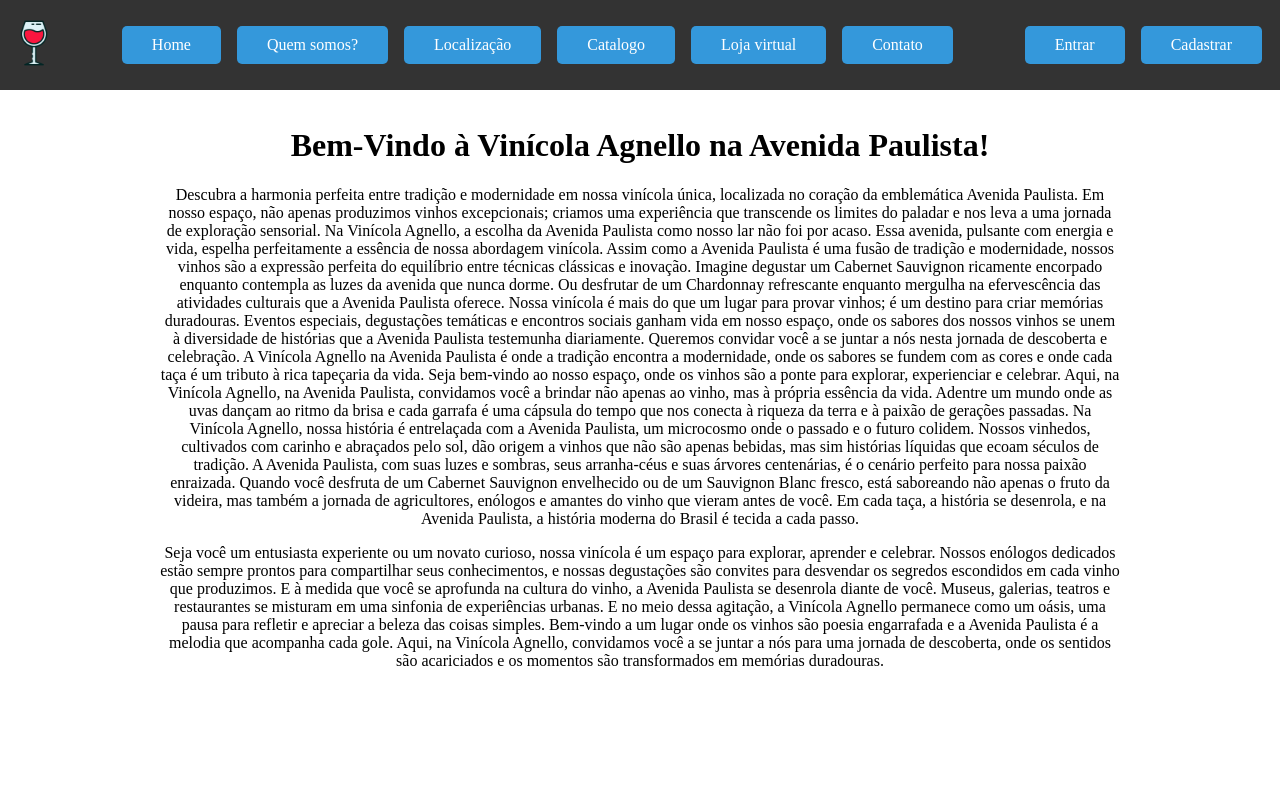
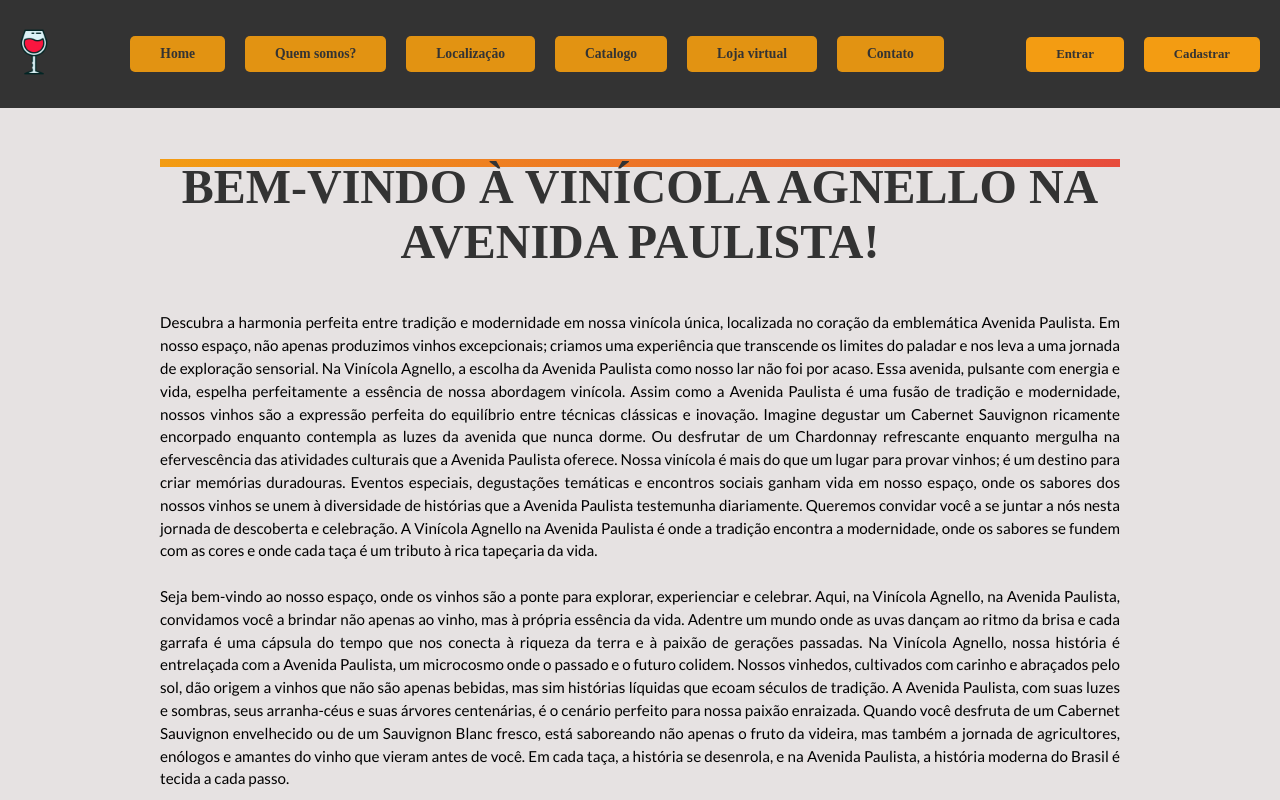
Before and after one commit to Projetos-Fiap/FrontEnd-CP01-Semestre2, a plain HTML site: page html's/home.html in a window 1280 px wide. Drawn offline with Linux system fonts and the light colour scheme.

Commit message:
mudanças no css

```diff
--- a/css's/header.css
+++ b/css's/header.css
@@ -23,27 +23,42 @@
 }
 
 .menu a {
+    font-size: 0.85rem;
+    font-weight: bold;
+    color: #333;
+    text-align: center;
     text-decoration: none;
-    color: #fff;
-    margin: 0 0.5em ;
+
+    background-color: #e29312;
     padding: 10px 20px;
-    color: #fff;
-    background-color: #3498db;
+    margin: 10px;
     border-radius: 5px;
+    transition: background-color 0.2s ease, color 0.2s ease;
+}
+
+.menu a:hover {
+        background-color: #e74c3c;
+        color: white;
+        transform: scale(1.05)
 }
 
 .user-menu a {
-    text-decoration: none;
-    color: #fff;
-    margin: 0 0.5em ;
-    padding: 10px 20px;
-    color: #fff;
-    background-color: #3498db;
-    border-radius: 5px;
+    font-size: 0.8rem; /* Tamanho da fonte */
+    font-weight: bold; /* Peso da fonte (negrito) */
+    color: #333; /* Cor do texto */
+    text-align: center; /* Alinhamento centralizado */
+    text-decoration: none; /* Removendo sublinhado padrão */
+    background-color: #f39c12; /* Cor de fundo */
+    padding: 10px 20px; /* Espaçamento interno */
+    margin: 10px; /* Espaçamento entre os botões */
+    border-radius: 5px; /* Borda arredondada */
+    transition: 0.3s, color 0.3s; /* Transições suaves */
 }
 
-a:hover {
-    background-color: #2980b9;
+.user-menu a:hover {
+background-color: #e74c3c;
+        color: white;
+        transform: scale(1.05)
 }
 
 .user-menu ul {
--- a/css's/home.css
+++ b/css's/home.css
@@ -4,8 +4,41 @@
     padding: 1em 0 1em 0;
     margin: 0 auto;
     max-width: 60em;
+
+
+
+}
+
+.principal p{
+
+    margin-bottom: 1.5em;
+   text-align: justify;
+   margin-left: 0em;
+   font-family: 'Lato', Arial, sans-serif;
+   font-size: 0.95em;
+   line-height: 1.5;
+}
+
+h1 {
+    font-size: 3rem;
+    font-weight: bold;
+    color: #333; /* Cor do texto */
     text-align: center;
-}
+    margin: 1.3em 0;
+    text-transform: uppercase;
+  }
+
+  h1 {
+    content: "";
+    display: block;
+    width: 100%;
+    height: 0.185em;
+    background: linear-gradient(to right, #f39c12, #e74c3c);
+    margin: 0.72em 0;
+   margin-bottom: 3em;
+  }
+
+
 
 html,
 body {
@@ -14,4 +47,8 @@ body {
     padding: 0;
     width: 100%;
     overflow-x: hidden;
+    background-color: rgb(230, 226, 226);
 }
+footer {
+    margin-top: 15em;
+}
--- a/css's/localizacao.css
+++ b/css's/localizacao.css
@@ -1,19 +1,64 @@
-html,
-body {
+/* Estilizando títulos menores */
+h1 {
+    font-size: 2rem; /* Tamanho menor para títulos */
+    font-weight: bold;
+    color: #333; /* Cor do texto */
+    text-align: center;
+    margin: 1.3em 0;
+    text-transform: uppercase;
+    position: relative;
+  }
+
+  /* Estilo de destaque para o título */
+  h1::after {
+    content: "";
+    display: block;
+    width: 100%;
+    height: 0.135em;
+    background: linear-gradient(to right, #f39c12, #e74c3c);
+    margin: 0 auto;
+    position: absolute;
+    left: 0;
+    bottom: -0.3em;
+    text-align: justify;
+  }
+
+
+  .principal {
+    height: 100%;
+    width: 100%;
+    padding: 1em 0;
+    margin: 0 auto;
+    max-width: 60em;
+  }
+
+  .principal p {
+    margin-bottom: 1.5em;
+    text-align: justify;
+    margin-left: 0;
+    font-family: 'Lato', Arial, sans-serif;
+    font-size: 0.95em;
+    line-height: 1.5;
+    margin-bottom: 3em;
+  }
+
+  html, body {
     height: 100%;
     margin: 0;
     padding: 0;
     width: 100%;
     overflow-x: hidden;
-}
+    background-color: rgb(230, 226, 226);
+  }
 
-.principal {
-    padding: 1em 0 1em 0;
-    margin: 0 auto;
-    max-width: 60em;
-    text-align: center;
-}
+  footer {
+    margin-top: 78em;
+  }
 
-.localizacaomaps iframe {
-    margin-top: 2em;
-}
+
+  .localizacaomaps iframe {
+    margin-top: 5em;
+    display: block;
+    margin-left: auto;
+    margin-right: auto;
+  }
--- a/css's/quemsomos.css
+++ b/css's/quemsomos.css
@@ -1,15 +1,61 @@
-html,
-body {
+/* Estilizando títulos menores */
+h1 {
+    font-size: 2rem; /* Tamanho menor para títulos */
+    font-weight: bold;
+    color: #333; /* Cor do texto */
+    text-align: center;
+    margin: 1.3em 0;
+    text-transform: uppercase;
+    position: relative;
+  }
+
+  /* Estilo de destaque para o título */
+  h1::after {
+    content: "";
+    display: block;
+    width: 50%;
+    height: 0.1em;
+    background-color: #f39c12; /* Cor do destaque */
+    margin: 0 auto;
+    position: absolute;
+    left: 25%; /* Posicionamento central do destaque */
+    bottom: -0.3em; /* Ajuste a posição do destaque abaixo do título */
+  }
+
+  /* Estilos gerais */
+  .principal {
+    height: 100%;
+    width: 100%;
+    padding: 1em 0;
+    margin: 0 auto;
+    max-width: 60em;
+  }
+
+  .principal p {
+    margin-bottom: 1.5em;
+    text-align: justify;
+    margin-left: 0;
+    font-family: 'Lato', Arial, sans-serif;
+    font-size: 0.95em;
+    line-height: 1.5;
+  }
+
+  html, body {
     height: 100%;
     margin: 0;
     padding: 0;
     width: 100%;
     overflow-x: hidden;
-}
+    background-color: rgb(230, 226, 226);
+  }
 
-.principal {
-    padding: 1em 0 1em 0;
-    margin: 0 auto;
-    max-width: 60em;
-    text-align: center;
-}
+  footer {
+    margin-top: 50em;
+  }
+
+  .principal img {
+    display: block;
+    margin: 5em auto;
+    height: 20em;
+    width: auto;
+  }
--- a/html's/home.html
+++ b/html's/home.html
@@ -7,6 +7,8 @@
     <link rel="stylesheet" href="../css's/home.css">
     <link rel="stylesheet" href="../css's/header.css">
     <link rel="stylesheet" href="../css's/footer.css">
+    <link rel="stylesheet" href="https://fonts.googleapis.com/css2?family=Lato:wght@300;400;700&display=swap">
+
 </head>
 <body>
 
@@ -67,7 +69,8 @@
                 Paulista é onde a tradição encontra a modernidade, onde os sabores se fundem com as cores e onde cada taça é
                 um
                 tributo à rica tapeçaria da vida.
-
+            </p>
+             <p>
                 Seja bem-vindo ao nosso espaço, onde os vinhos são a ponte para explorar, experienciar e celebrar. Aqui, na
                 Vinícola
                 Agnello, na Avenida Paulista, convidamos você a brindar não apenas ao vinho, mas à própria essência da vida.
@@ -80,6 +83,8 @@
                 Quando você desfruta de um Cabernet Sauvignon envelhecido ou de um Sauvignon Blanc fresco, está saboreando não apenas
                 o fruto da videira, mas também a jornada de agricultores, enólogos e amantes do vinho que vieram antes de você. Em
                 cada taça, a história se desenrola, e na Avenida Paulista, a história moderna do Brasil é tecida a cada passo.</p>
+             </p>
+             <p>
                 Seja você um entusiasta experiente ou um novato curioso, nossa vinícola é um espaço para explorar, aprender e
                 celebrar. Nossos enólogos dedicados estão sempre prontos para compartilhar seus conhecimentos, e nossas degustações
                 são convites para desvendar os segredos escondidos em cada vinho que produzimos.
```
Also changed, not shown: html's/localizacao.html (+6 -1 lines), html's/quemsomos.html (+2 -1 lines), images/taca-vinho-unus-mundus-936x540.png (added), images/vinho_branco.jpg (added), images/vinho_rose.jpg (added), images/vinho_seco.jpeg (added), images/vinho_suave.jpeg (added), images/vinho_tinto.jpeg (added).
